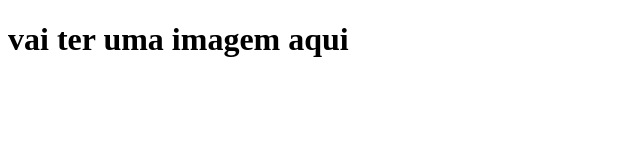
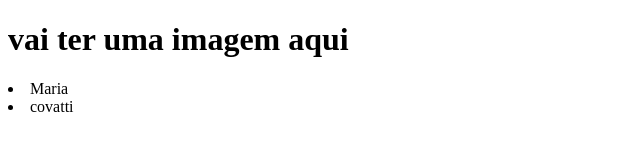
Before and after one commit to htmadx/trabalho-bem-divo, a plain HTML site: page index.html in a window 1280 px wide. Shown: the whole page, without its empty margins (0-640 px from the left). Drawn offline with Linux system fonts and the light colour scheme.

Commit message:
descrição

```diff
--- a/index.html
+++ b/index.html
@@ -7,5 +7,7 @@
 </head>
 <body>
     <h1>vai ter uma imagem aqui</h1>
+    <li>Maria</li>
+    <li>covatti</li>
 </body>
 </html>
```
